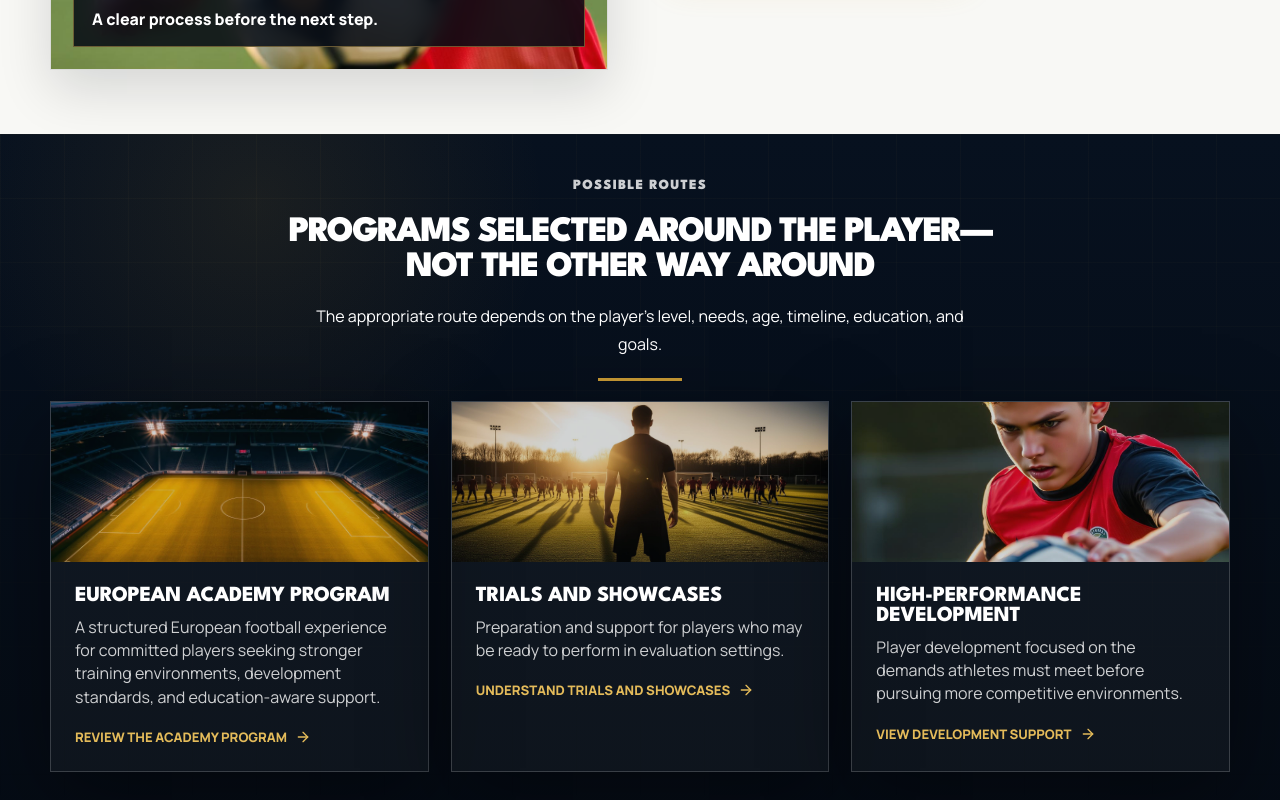
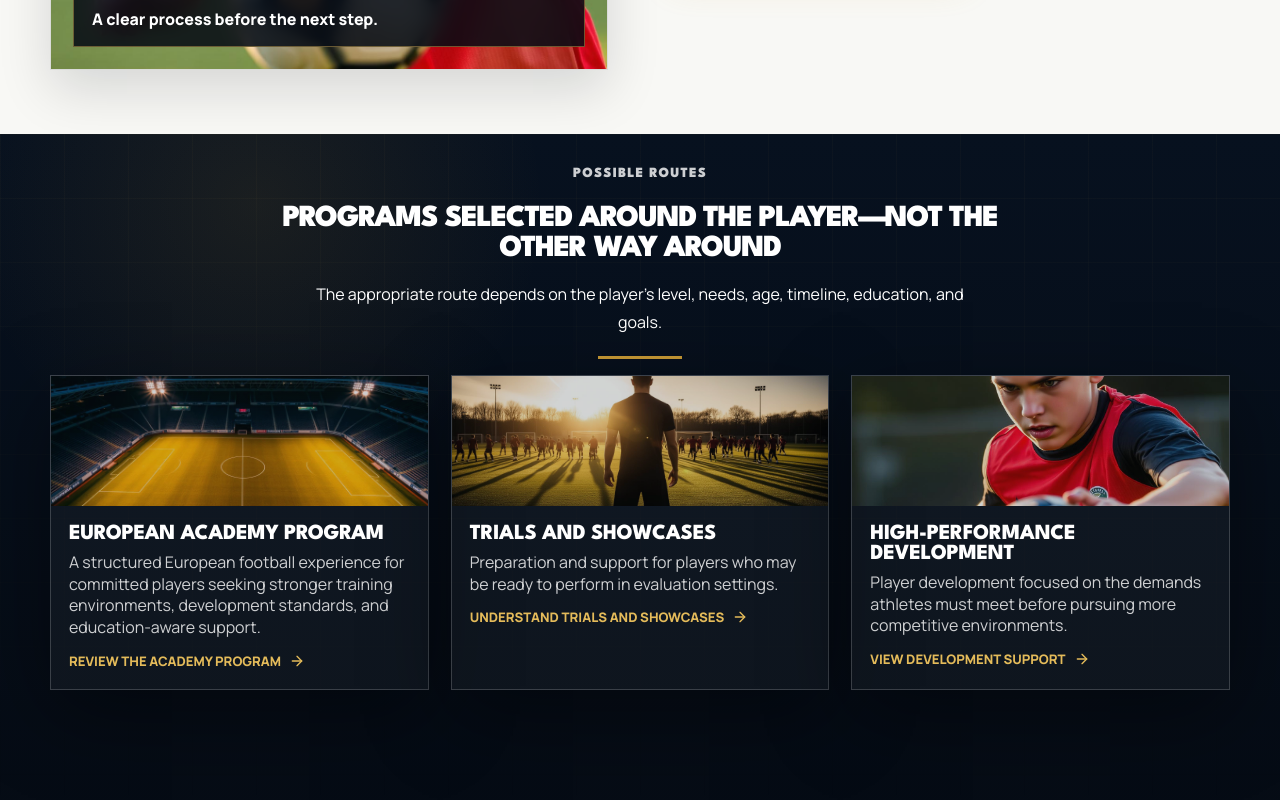
Before and after one commit to zionportal/veruminternational, a React (Vite) app: page / in a window 1280 px wide. Shown: the part 2160-2960 px from the top of the page. Built offline with nearby package versions, Linux system fonts and the light colour scheme.

Commit message:
Tighten programs viewport layout

```diff
--- a/src/styles.css
+++ b/src/styles.css
@@ -546,7 +546,7 @@ p {
   overflow: hidden;
   min-height: calc(100svh - var(--header-height));
   box-sizing: border-box;
-  scroll-margin-top: calc(var(--header-height) + 16px);
+  scroll-margin-top: calc(var(--header-height) + 32px);
   background:
     radial-gradient(circle at 20% 10%, rgba(201, 154, 53, 0.1), transparent 24%),
     linear-gradient(180deg, #07111f, var(--vi-midnight));
@@ -588,16 +588,16 @@ p {
 }
 
 .programs-section {
-  padding-top: clamp(40px, 5vh, 56px);
-  padding-bottom: clamp(28px, 4vh, 40px);
+  padding-top: clamp(28px, 3.5svh, 40px);
+  padding-bottom: clamp(24px, 3svh, 32px);
 }
 
 .programs-section .section-intro {
-  margin-bottom: clamp(18px, 2.5vh, 24px);
+  margin-bottom: clamp(12px, 2svh, 18px);
 }
 
 .programs-section .section-intro h2 {
-  font-size: clamp(2.1rem, 2.8vw, 2.8rem);
+  font-size: clamp(1.9rem, 2.4vw, 2.5rem);
 }
 
 .program-card {
@@ -609,23 +609,23 @@ p {
 
 .program-card img {
   width: 100%;
-  height: clamp(150px, 20vh, 190px);
+  height: clamp(130px, 15svh, 160px);
   object-fit: cover;
   opacity: 0.82;
 }
 
 .program-body {
-  padding: clamp(18px, 2vw, 24px);
+  padding: clamp(14px, 1.5vw, 18px);
 }
 
 .program-body h3 {
-  margin-bottom: 10px;
+  margin-bottom: 8px;
   color: var(--vi-white);
 }
 
 .program-body p {
-  margin-bottom: 16px;
-  line-height: 1.45;
+  margin-bottom: 10px;
+  line-height: 1.35;
 }
 
 .text-link {
```
